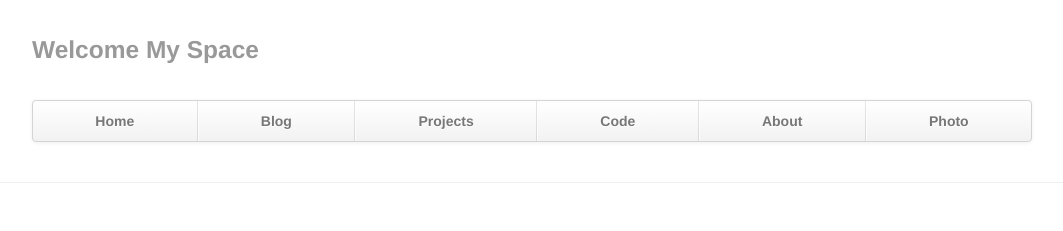
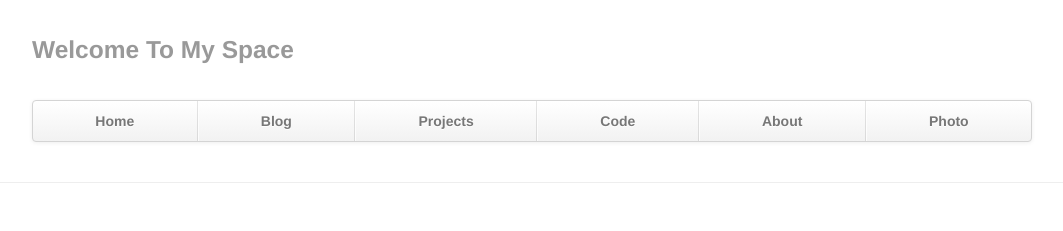
Before and after one commit to VioletHill/VioletHill.github.io, a Jekyll site: the page built from index.md, in a window 1280 px wide. Shown: the top 231 px of the page, without its empty margins (108-1171 px from the left). Built offline with Jekyll 4.4.1, drawn with Linux system fonts in a browser that asks for light colours; Markdown is read by kramdown in place of the engine named in the settings; comment, search, counter and statistics services are not loaded.

Commit message:
修正 " Welcome My Space "  to "Welcome To My Space"

```diff
--- a/_layouts/base.html
+++ b/_layouts/base.html
@@ -115,7 +115,7 @@
 
     <div class="container">
         <div class="masthead">
-            <h3 class="muted">Welcome My Space</h3>
+            <h3 class="muted">Welcome To My Space</h3>
             <div class="navbar" style="margin-top:30px">
                 <div class="navbar-inner">
                     <div class="container">
```
